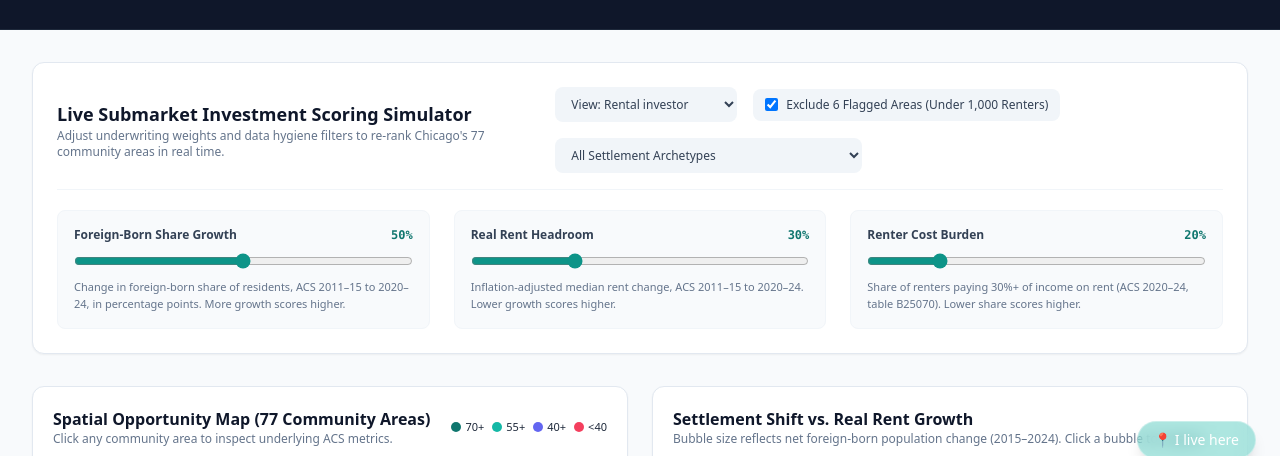
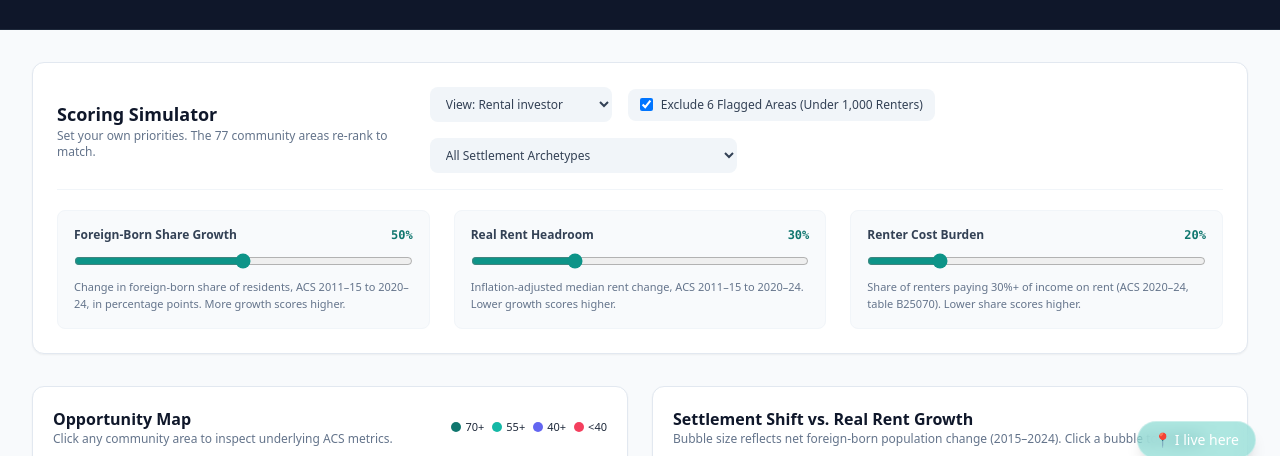
Before and after one commit to bcoppage-IC/chicago-immigrant-housing, a plain HTML site: page index.html in a window 1280 px wide. Shown: the part 317-773 px from the top of the page. Drawn offline with nearby package versions, Linux system fonts and the light colour scheme; no server answers.

Commit message:
Simplify map and simulator labels; fill selected area amber

```diff
--- a/index.html
+++ b/index.html
@@ -72,8 +72,8 @@
     <section class="bg-white rounded-xl shadow-sm border border-slate-200 p-6">
       <div class="flex flex-col lg:flex-row lg:items-center lg:justify-between gap-4 border-b border-slate-100 pb-4 mb-5">
         <div>
-          <h2 class="text-lg font-bold text-slate-900">Live Submarket Investment Scoring Simulator</h2>
-          <p class="text-xs text-slate-500">Adjust underwriting weights and data hygiene filters to re-rank Chicago's 77 community areas in real time.</p>
+          <h2 class="text-lg font-bold text-slate-900">Scoring Simulator</h2>
+          <p class="text-xs text-slate-500">Set your own priorities. The 77 community areas re-rank to match.</p>
         </div>
         <div class="flex flex-wrap items-center gap-4">
           <select id="view-preset" class="text-xs font-medium text-slate-700 bg-slate-100 border-0 rounded-lg px-3 py-2 focus:ring-2 focus:ring-teal-500">
@@ -131,7 +131,7 @@
       <div class="bg-white rounded-xl shadow-sm border border-slate-200 p-5 flex flex-col">
         <div class="flex items-center justify-between mb-3">
           <div>
-            <h3 class="text-base font-bold text-slate-900">Spatial Opportunity Map (77 Community Areas)</h3>
+            <h3 class="text-base font-bold text-slate-900">Opportunity Map</h3>
             <p class="text-xs text-slate-500">Click any community area to inspect underlying ACS metrics.</p>
           </div>
           <div class="flex items-center gap-2 text-[11px] font-medium">
--- a/js/view.js
+++ b/js/view.js
@@ -442,11 +442,11 @@ export class DashboardView {
         const isSelected = this.selectedCaNum === caNum;
 
         return {
-          fillColor: getColor(rankedItem ? rankedItem.score : undefined, area),
+          fillColor: isSelected ? "#FBBF24" : getColor(rankedItem ? rankedItem.score : undefined, area),
           weight: isSelected ? 3 : 1,
           opacity: 1,
           color: isSelected ? "#0f172a" : "#ffffff",
-          fillOpacity: rankedItem ? 0.82 : 0.35,
+          fillOpacity: isSelected ? 0.9 : rankedItem ? 0.82 : 0.35,
         };
       },
       onEachFeature: (feature, layer) => {
```
